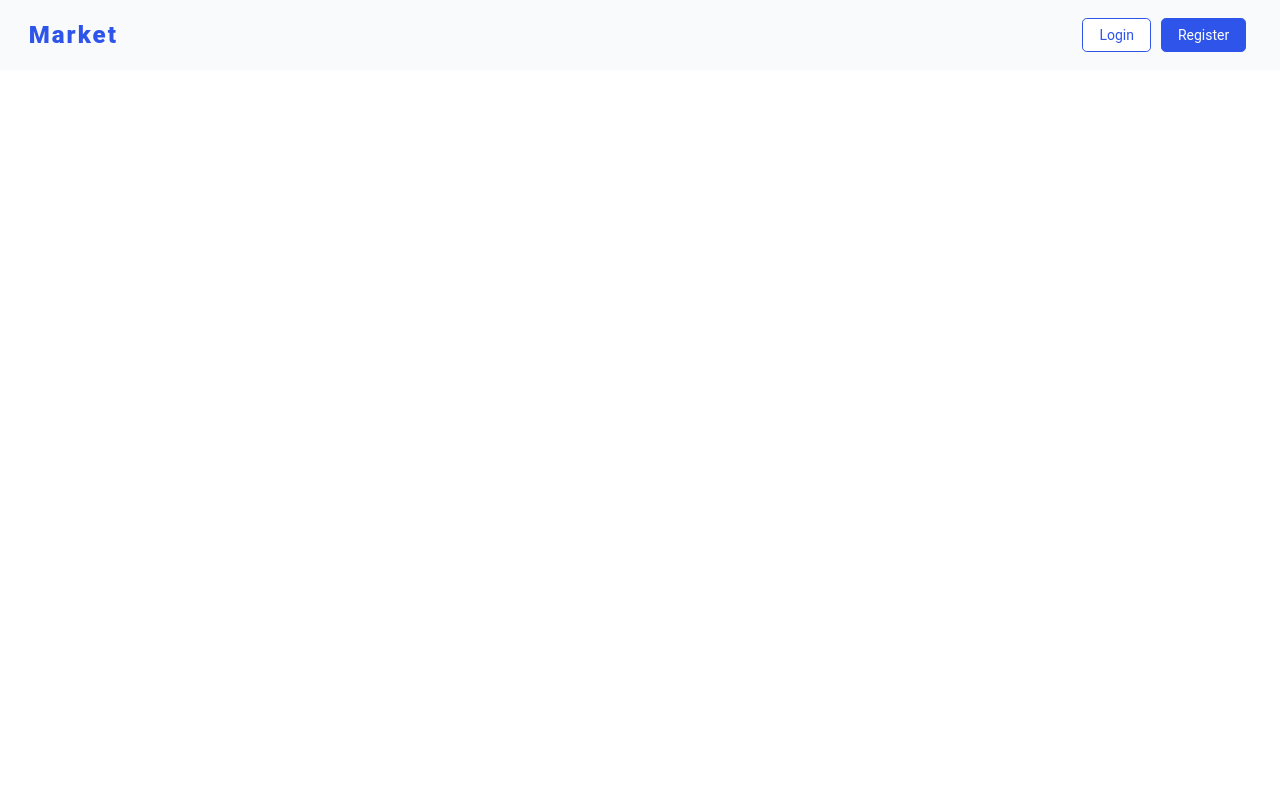
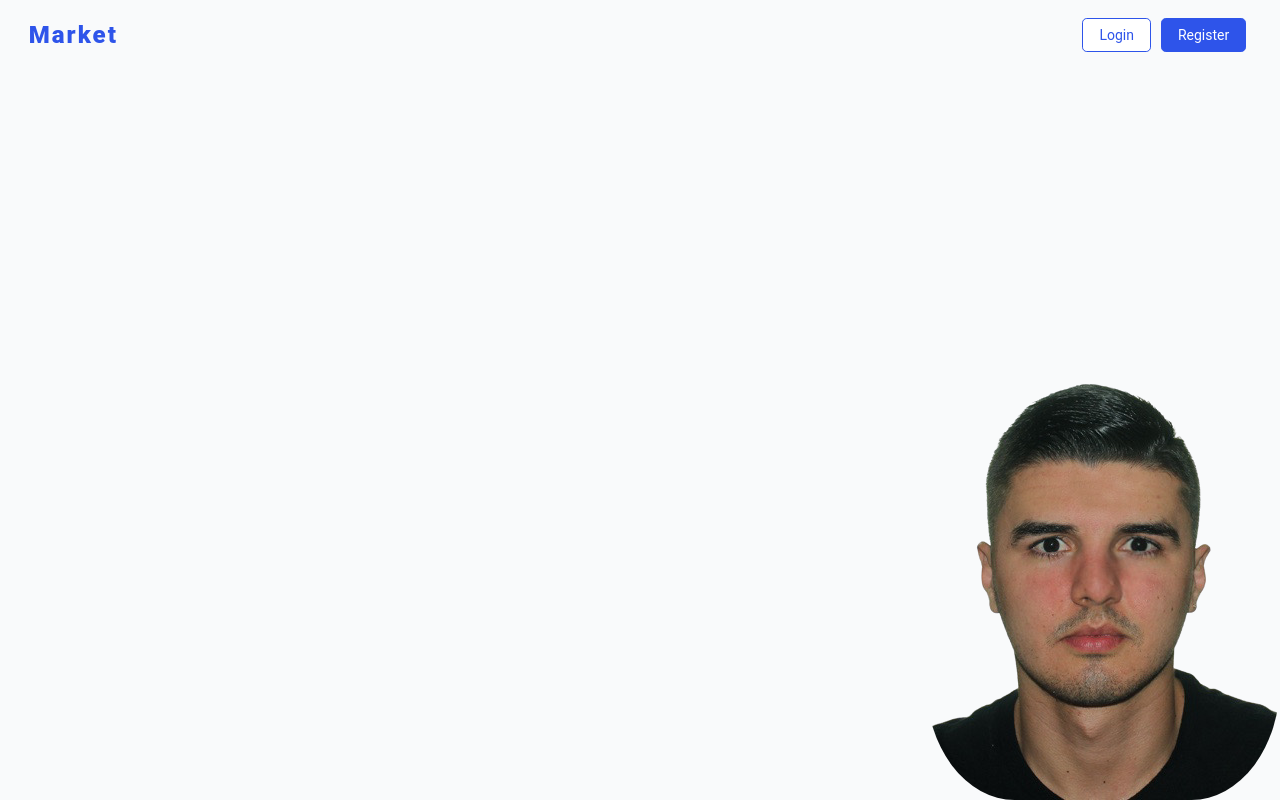
Before and after one commit to TranThanhBinhh/Angular-Example, an Angular app: page / in a window 1280 px wide. Built offline with nearby package versions, Linux system fonts and the light colour scheme.

Commit message:
fix error

```diff
--- a/src/app/auth/auth-routing.module.ts
+++ b/src/app/auth/auth-routing.module.ts
@@ -3,8 +3,10 @@ import { RouterModule, Routes } from '@angular/router';
 import { AuthComponent } from './auth.component';
 import { LoginComponent } from './pages/login/login.component';
 import { RegisterComponent } from './pages/register/register.component';
+import { HomeComponent } from './pages/home/home.component';
 
 const routes: Routes = [{ path: '', component: AuthComponent, children: [
+  { path: '', component: HomeComponent },
   { path: 'login', component: LoginComponent },
   { path: 'register', component: RegisterComponent }
 ] }];
--- a/src/app/auth/auth.module.ts
+++ b/src/app/auth/auth.module.ts
@@ -6,13 +6,15 @@ import { AuthRoutingModule } from './auth-routing.module';
 import { LoginComponent } from './pages/login/login.component';
 import { RegisterComponent } from './pages/register/register.component';
 import { ReactiveFormsModule } from '@angular/forms';
+import { HomeComponent } from './pages/home/home.component';
 
 
 @NgModule({
   declarations: [
     AuthComponent,
     LoginComponent,
-    RegisterComponent
+    RegisterComponent,
+    HomeComponent
   ],
   imports: [
     CommonModule,
--- /dev/null
+++ b/src/app/auth/pages/home/home.component.html
@@ -0,0 +1,3 @@
+<div class="container">
+    <img src="../../../../assets/img/portfolio.png" alt="">
+</div>
--- /dev/null
+++ b/src/app/auth/pages/home/home.component.scss
@@ -0,0 +1,22 @@
+@import '../../../../styles.scss';
+
+.container {
+    width: 100%;
+    display: flex;
+    align-items: center;
+    justify-content: center;
+    height: calc(100vh - 70px);
+    background-color: $gray-ligth-color;
+
+    img {
+        border-radius: 25%;
+    }
+}
+
+@media (min-width: 600px) {
+    .container {
+        align-items: end;
+        justify-content: end;
+
+    }
+ }
--- a/src/app/dashboard/components/aside/aside.component.scss
+++ b/src/app/dashboard/components/aside/aside.component.scss
@@ -36,7 +36,7 @@
 
     div:last-child {
         top: auto;
-        bottom: 0;
+        bottom: 1.5rem;
         height: 68px;
         display: flex;
         list-style: none;
--- a/src/styles.scss
+++ b/src/styles.scss
@@ -17,6 +17,11 @@ $success-color: #28a745;
     padding: 0;
     box-sizing: border-box;
     font-family: 'Roboto', sans-serif;
+}
+
+body {
+    max-width: 100vw;
+    max-height: 100vh;
 }
 
 ::-webkit-scrollbar {
```
Also changed, not shown: src/app/auth/pages/home/home.component.ts (added, +10 -0 lines), src/assets/img/portfolio.png (added), 1 other file (tests, documents, lock files or other folders).
